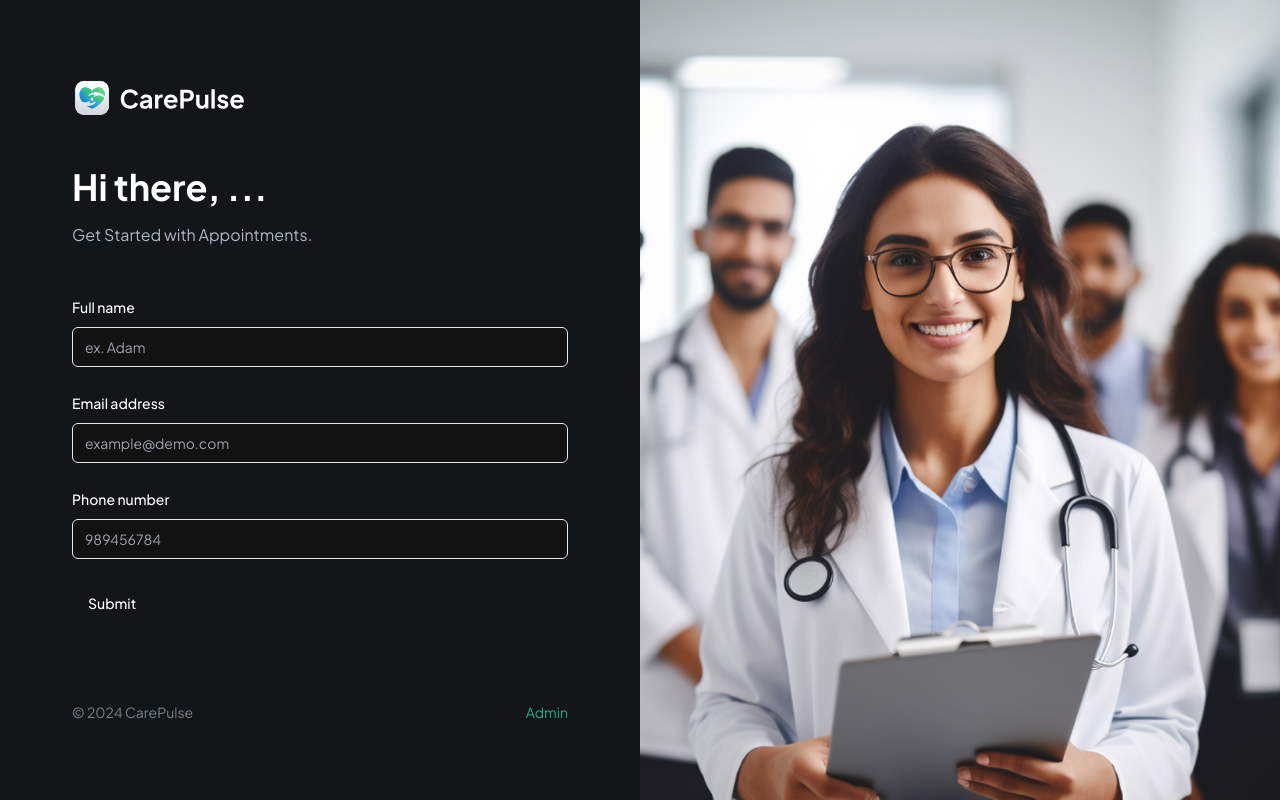
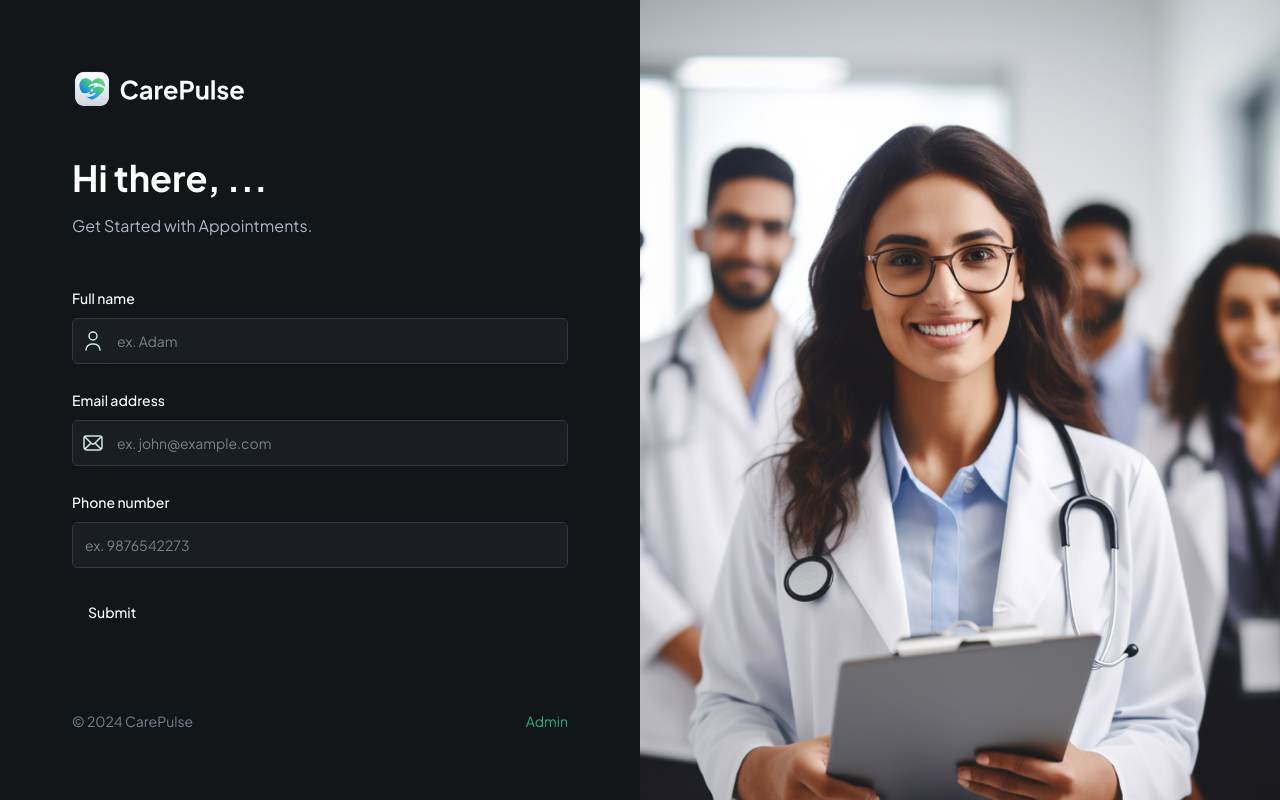
Before and after one commit to SanadKhan/healthcare, a Next.js app: page / in a window 1280 px wide. Built offline with nearby package versions, Linux system fonts and the light colour scheme.

Commit message:
Onboarding 2007

```diff
--- /dev/null
+++ b/components/forms/CustomFormField.tsx
@@ -0,0 +1,92 @@
+import React from 'react'
+import {
+    Form,
+    FormControl,
+    FormDescription,
+    FormField,
+    FormItem,
+    FormLabel,
+    FormMessage,
+} from "@/components/ui/form"
+import { Input } from '../ui/input'
+import { Control } from 'react-hook-form'
+import { FormFieldType } from './PatientForm'
+import Image from 'next/image'
+
+type CustomProps = {
+    control: Control<any>;
+    fieldType: string;
+    name: string;
+    label?: string;
+    placeholder?: string;
+    iconSrc?: string;
+    iconAlt?: string;
+    disabled?: boolean;
+    dateFormat?: string;
+    showTimeSelect?: boolean;
+    children?: React.ReactNode;
+    renderSkeleton?: (field: any) => React.ReactNode,
+}
+
+const RenderField = ({ field, props }: { field: any; props: CustomProps }) => {
+    const {
+        placeholder,
+        fieldType,
+        iconSrc,
+        iconAlt
+    } = props
+
+    switch (fieldType) {
+        case FormFieldType.INPUT:
+            return (
+                <div className='flex rounded-md border border-dark-500 bg-dark-400'>
+                    {iconSrc && (
+                        <Image
+                            src={iconSrc}
+                            alt={iconAlt || 'icon'}
+                            height={24}
+                            width={24}
+                            className='ml-2'
+                        />
+                    )}
+                    <FormControl>
+                        <Input
+                            placeholder={placeholder}
+                            {...field}
+                            className='shad-input border-0'
+                        />
+                    </FormControl>
+                </div>
+            )
+        default:
+            break;
+    }
+
+}
+
+const CustomFormField = (props: CustomProps) => {
+    const {
+        control,
+        name,
+        label,
+        fieldType
+    } = props
+    return (
+        <FormField
+            control={control}
+            name={name}
+            render={({ field }) => (
+                <FormItem className='flex-1'>
+                    {fieldType !== FormFieldType.CHECKBOX && label && (
+                        <FormLabel>{label}</FormLabel>
+                    )}
+                    <RenderField field={field} props={props} />
+
+                    <FormMessage className='shad-error'/>
+                </FormItem>
+            )}
+        />
+    )
+}
+
+export default CustomFormField
--- a/components/forms/PatientForm.tsx
+++ b/components/forms/PatientForm.tsx
@@ -7,15 +7,18 @@ import { Label } from "../ui/label"
 import { Input } from "../ui/input"
 import Image from "next/image"
 import { Button } from "@/components/ui/button"
-import {
-  Form,
-  FormControl,
-  FormDescription,
-  FormField,
-  FormItem,
-  FormLabel,
-  FormMessage,
-} from "@/components/ui/form"
+import { Form } from "@/components/ui/form"
+import CustomFormField from "./CustomFormField"
+
+export enum FormFieldType {
+  INPUT= 'input',
+  TEXTAREA= 'textarea',
+  PHONE_INPUT= 'phoneIput',
+  CHECKBOX= 'checkbox',
+  DATE_PICKER= 'datePicker',
+  SELECT= 'select',
+  SKELETON= 'skeleton'
+}
 
 const formSchema = z.object({
   fullname: z.string().min(2, {
@@ -51,53 +54,32 @@ const PatientForm = () => {
           <h1 className='header'>Hi there, ...</h1>
           <p className='text-dark-700'>Get Started with Appointments.</p>
         </section>
-        <FormField
+        <CustomFormField
           control={form.control}
+          fieldType={FormFieldType.INPUT}
           name="fullname"
-          render={({ field }) => (
-            <FormItem>
-              <FormLabel>Full name</FormLabel>
-              <FormControl>
-                <Input placeholder="ex. Adam" {...field} />
-              </FormControl>
-              {/* <FormDescription>
-                      This is your public display name.
-                    </FormDescription> */}
-              <FormMessage />
-            </FormItem>
-          )}
+          label="Full name"
+          placeholder="ex. Adam"
+          iconSrc="/assets/icons/user.svg"
+          iconAlt="user-icon"
         />
-        <FormField
+        <CustomFormField
           control={form.control}
+          fieldType={FormFieldType.INPUT}
           name="email"
-          render={({ field }) => (
-            <FormItem>
-              <FormLabel>Email address</FormLabel>
-              <FormControl>
-                <Input placeholder="example@demo.com" {...field} />
-              </FormControl>
-              {/* <FormDescription>
-                      This is your public display name.
-                    </FormDescription> */}
-              <FormMessage />
-            </FormItem>
-          )}
+          label="Email address"
+          placeholder="ex. john@example.com"
+          iconSrc="/assets/icons/email.svg"
+          iconAlt="email-icon"
         />
-        <FormField
+        <CustomFormField
           control={form.control}
+          fieldType={FormFieldType.INPUT}
           name="phone"
-          render={({ field }) => (
-            <FormItem>
-              <FormLabel>Phone number</FormLabel>
-              <FormControl>
-                <Input type="number" placeholder="989456784" {...field} />
-              </FormControl>
-              {/* <FormDescription>
-                      This is your public display name.
-                    </FormDescription> */}
-              <FormMessage />
-            </FormItem>
-          )}
+          label="Phone number"
+          placeholder="ex. 9876542273"
+          iconSrc=""
+          iconAlt=""
         />
         <Button type="submit">Submit</Button>
       </form>
```
